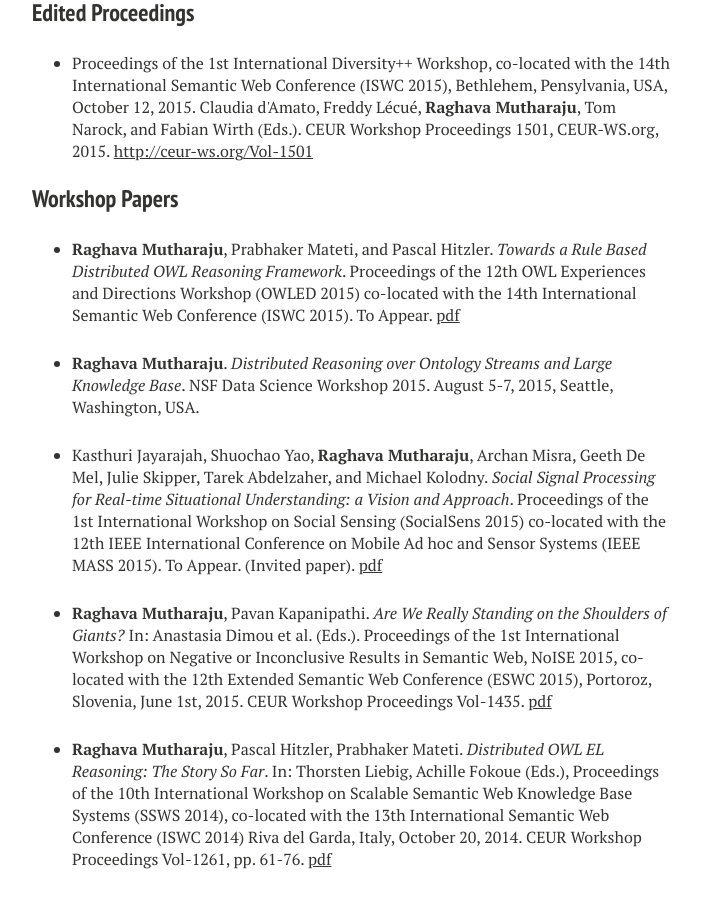
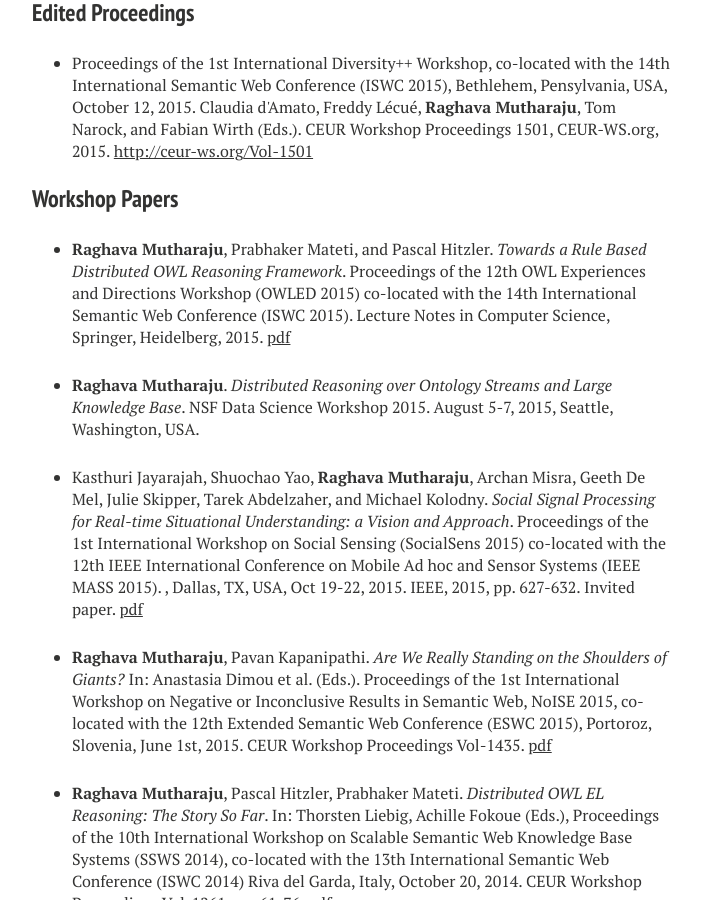
Before and after one commit to raghavam/raghavam.github.io, a Jekyll site: the page built from publications.md, in a window 1280 px wide and 900 px high, scrolled down 1156 px. Shown: the whole window, without its empty margins (288-989 px from the left). Built offline with Jekyll 4.4.1, drawn with Linux system fonts in a browser that asks for light colours; nearby versions of some CDN libraries.

Commit message:
made updates

```diff
--- a/publications.md
+++ b/publications.md
@@ -31,11 +31,11 @@ share: false
 
 ### Workshop Papers
 
-  * **Raghava Mutharaju**, Prabhaker Mateti, and Pascal Hitzler. *Towards a Rule Based Distributed OWL Reasoning Framework*. Proceedings of the 12th OWL Experiences and Directions Workshop (OWLED 2015) co-located with the 14th International Semantic Web Conference (ISWC 2015). To Appear. <a href="files/DistFramework-OWLED2015-Raghava.pdf" target="_blank">pdf</a>
+  * **Raghava Mutharaju**, Prabhaker Mateti, and Pascal Hitzler. *Towards a Rule Based Distributed OWL Reasoning Framework*. Proceedings of the 12th OWL Experiences and Directions Workshop (OWLED 2015) co-located with the 14th International Semantic Web Conference (ISWC 2015). Lecture Notes in Computer Science, Springer, Heidelberg, 2015. <a href="files/DistFramework-OWLED2015-Raghava.pdf" target="_blank">pdf</a>
 
   * **Raghava Mutharaju**. *Distributed Reasoning over Ontology Streams and Large Knowledge Base*. NSF Data Science Workshop 2015. August 5-7, 2015, Seattle, Washington, USA.
 
-  * Kasthuri Jayarajah, Shuochao Yao, **Raghava Mutharaju**, Archan Misra, Geeth De Mel, Julie Skipper, Tarek Abdelzaher, and Michael Kolodny. *Social Signal Processing for Real-time Situational Understanding: a Vision and Approach*. Proceedings of the 1st International Workshop on Social Sensing (SocialSens 2015) co-located with the 12th IEEE International Conference on Mobile Ad hoc and Sensor Systems (IEEE MASS 2015). To Appear. (Invited paper). <a href="files/SocialSignals-SocialSens2015-KSRM.pdf" target="_blank">pdf</a>
+  * Kasthuri Jayarajah, Shuochao Yao, **Raghava Mutharaju**, Archan Misra, Geeth De Mel, Julie Skipper, Tarek Abdelzaher, and Michael Kolodny. *Social Signal Processing for Real-time Situational Understanding: a Vision and Approach*. Proceedings of the 1st International Workshop on Social Sensing (SocialSens 2015) co-located with the 12th IEEE International Conference on Mobile Ad hoc and Sensor Systems (IEEE MASS 2015). , Dallas, TX, USA, Oct 19-22, 2015. IEEE, 2015, pp. 627-632.  Invited paper. <a href="files/SocialSignals-SocialSens2015-KSRM.pdf" target="_blank">pdf</a>
 
   * **Raghava Mutharaju**, Pavan Kapanipathi. *Are We Really Standing on the Shoulders of Giants?* In: Anastasia Dimou et al. (Eds.). Proceedings of the 1st International Workshop on Negative or Inconclusive Results in Semantic Web, NoISE 2015, co-located with the 12th Extended Semantic Web Conference (ESWC 2015), Portoroz, Slovenia, June 1st, 2015. CEUR Workshop Proceedings Vol-1435. <a href="files/NegativeResults-NoISE2015-Raghava.pdf" target="_blank">pdf</a>
 
```
